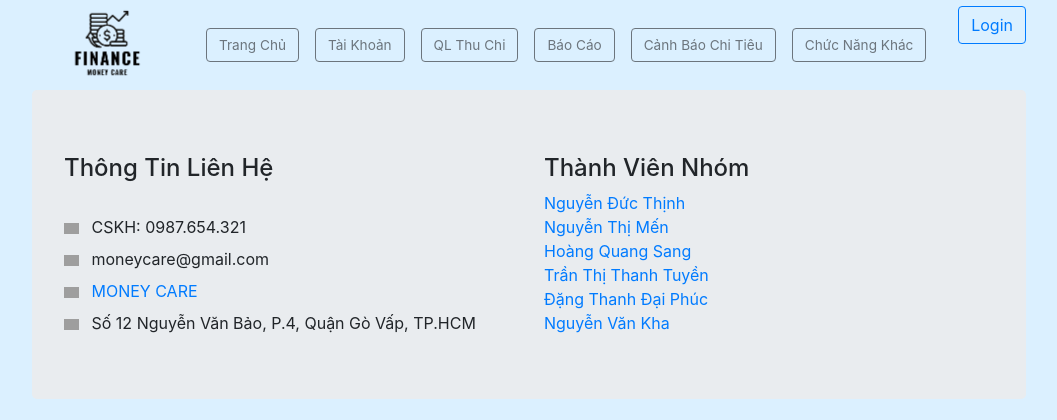
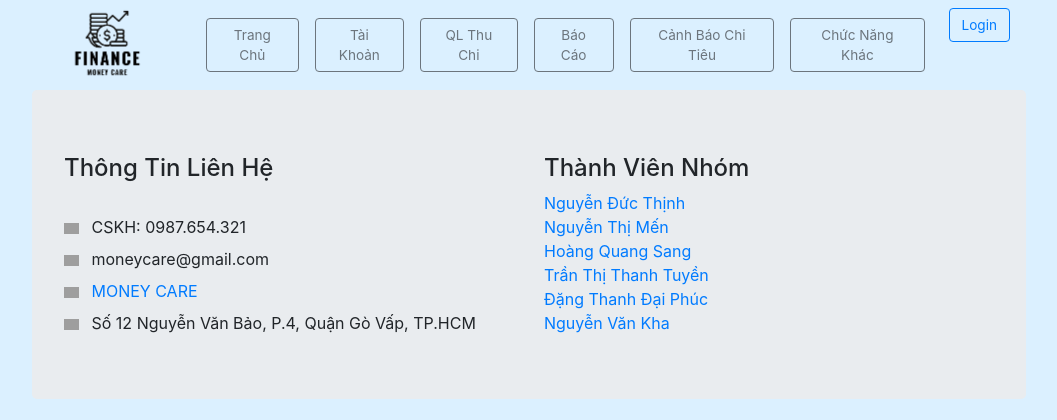
Before and after one commit to hqsh37/PhatTrienUngDung, a PHP site: page / in a window 1280 px wide. Shown: the top 420 px of the page, without its empty margins (111-1168 px from the left). Run offline with PHP 8.4, Linux system fonts and the light colour scheme; grey boxes are pictures that could not be loaded.

Commit message:
fix btn login

```diff
--- a/layout/header.php
+++ b/layout/header.php
@@ -87,7 +87,7 @@ $user = false;
                         <img src='img/icon/user.png' alt='logo' />
                         </div>";
                     } else {
-                    echo "<button type='button' class='btn btn-outline-primary'><a href='view/vSignup.php'>Login</a></button>";
+                    echo "<a class='nav-link' href='view/vSignup.php'><button type='button' class='btn btn-outline-primary ct-font'>Login</button></a>";
                     }?>
                 </div>
             </nav>
@@ -103,9 +103,9 @@ $user = false;
                     interactive: true,
                 });
 
-                userAvt.addEventListener('click', function() {
-                    tippyInstance.show();
-                });
+                // userAvt.addEventListener('click', function() {
+                //     tippyInstance.show();
+                // });
             });
             </script>
         </header>
```
